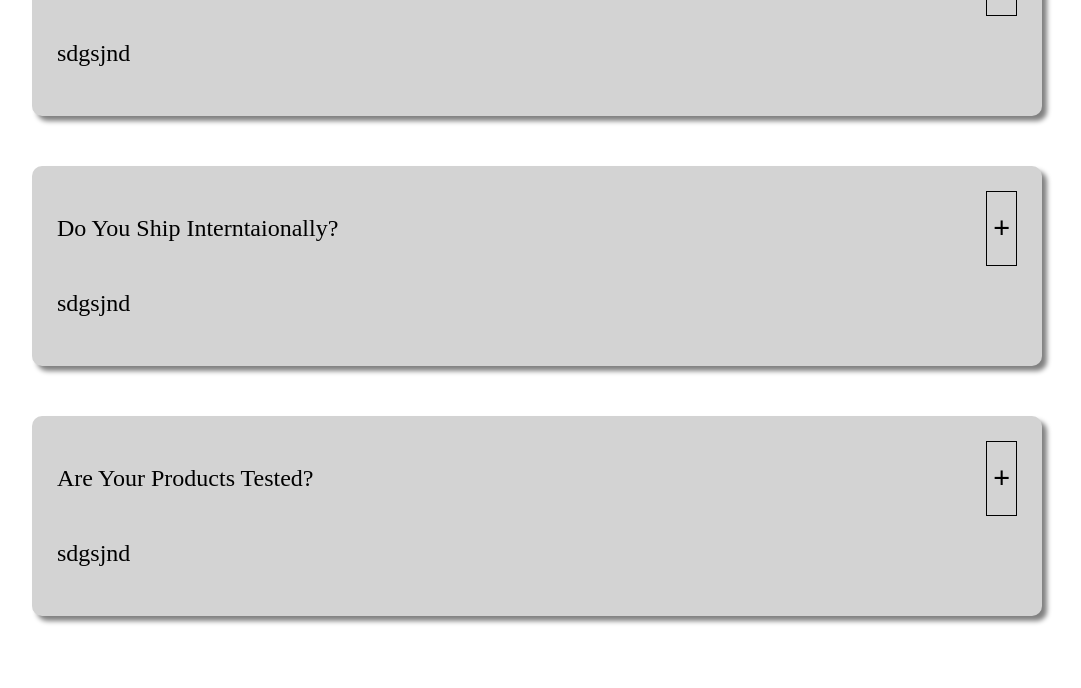
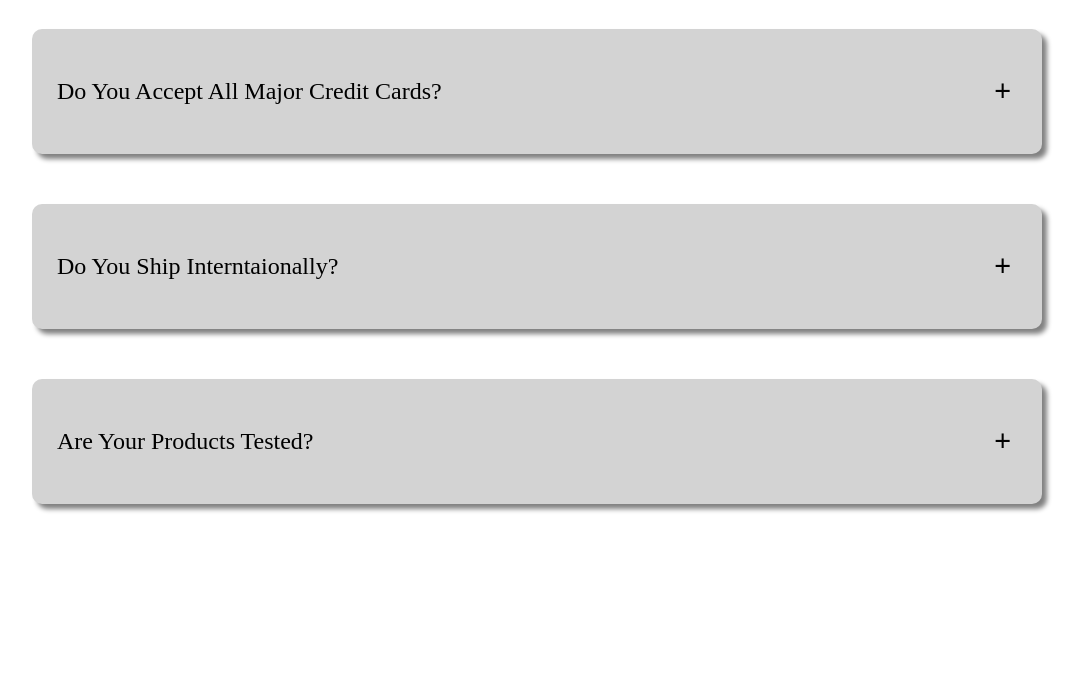
Before and after one commit to jipark92/FAQ-box-expansion-project, a plain HTML site: page index.html in a window 1280 px wide. Shown: the part 112-800 px from the top of the page, without its empty margins (103-1184 px from the left). Drawn offline with Linux system fonts and the light colour scheme; a web font is replaced by a local one.

Commit message:
css done. javascript time

```diff
--- a/index.html
+++ b/index.html
@@ -17,34 +17,34 @@
 
     <div class="container">
 
-        <div class="question-1">
+        <div class="question-box">
             <div class="question-title">
                 <p>Do You Accept All Major Credit Cards?</p>
-                <button class="answer-1">+</button>
+                <button class="answer-1-btn">+</button>
             </div>
-            <div class="question-answer">
-                <p>sdgsjnd</p>
+            <div class="question-answer-1">
+                <p>Yes, we accept all credit cards: VISA, MASTERCARD</p>
             </div>
         </div>
 
-        <div class="question-1">
+        <div class="question-box">
             <div class="question-title">
                 <p>Do You Ship Interntaionally?</p>
-                <button class="answer-2">+</button>
+                <button class="answer-2-btn">+</button>
             </div>
-            <div class="question-answer">
-                <p>sdgsjnd</p>
+            <div class="question-answer-2">
+                <p>Yes we ship international orders for orders above $50!</p>
             </div>
         </div>
 
 
-        <div class="question-1">
+        <div class="question-box">
             <div class="question-title">
                 <p>Are Your Products Tested?</p>
-                <button class="answer-2">+</button>
+                <button class="answer-3-btn">+</button>
             </div>
-            <div class="question-answer">
-                <p>sdgsjnd</p>
+            <div class="question-answer-3">
+                <p>Yes! All of our products are tested at the testing lab!</p>
             </div>
         </div>
 
--- a/style.css
+++ b/style.css
@@ -22,15 +22,13 @@
     margin-bottom: 50px;
 }
 
-.container > div > div {
+.container .question-title {
     display: flex;
     justify-content: space-between;
     width: 40rem;
-
-
 }
 
-.question-1 {
+.question-box{
     margin: 25px;
     box-shadow: 5px 5px 5px gray;
     border-radius: 10px;
@@ -41,17 +39,28 @@
 button {
     font-size: 1.2rem;
     background-color: lightgray;
-    border: 1px solid black;
+    border: 1px none black;
 }
 
 button:hover{
-    background-color: white;
+    color: blue;
+    font-size: 1.5rem;
 }
 
-.answer-show-1{
-    background-color: black;
-    position: absolute;
-    top: 13%;
-    left: 2.7%;
+/*  WORK ON JAVASCRIPT FOR THIS BELOW */
 
+.question-answer-1 {
+    border-top: 1px solid black;
+    visibility: hidden;
+    display: none;
 }
+
+.question-answer-2 {
+    visibility: hidden;
+    display: none;
+}
+
+.question-answer-3 {
+    visibility: hidden;
+    display: none;
+}
```
